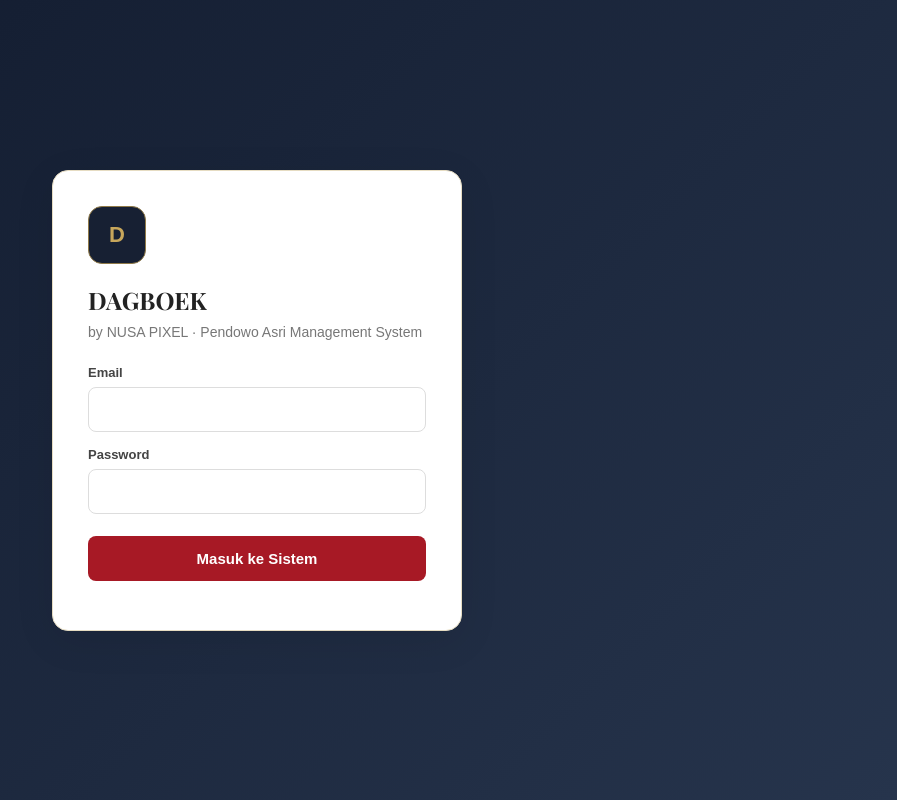
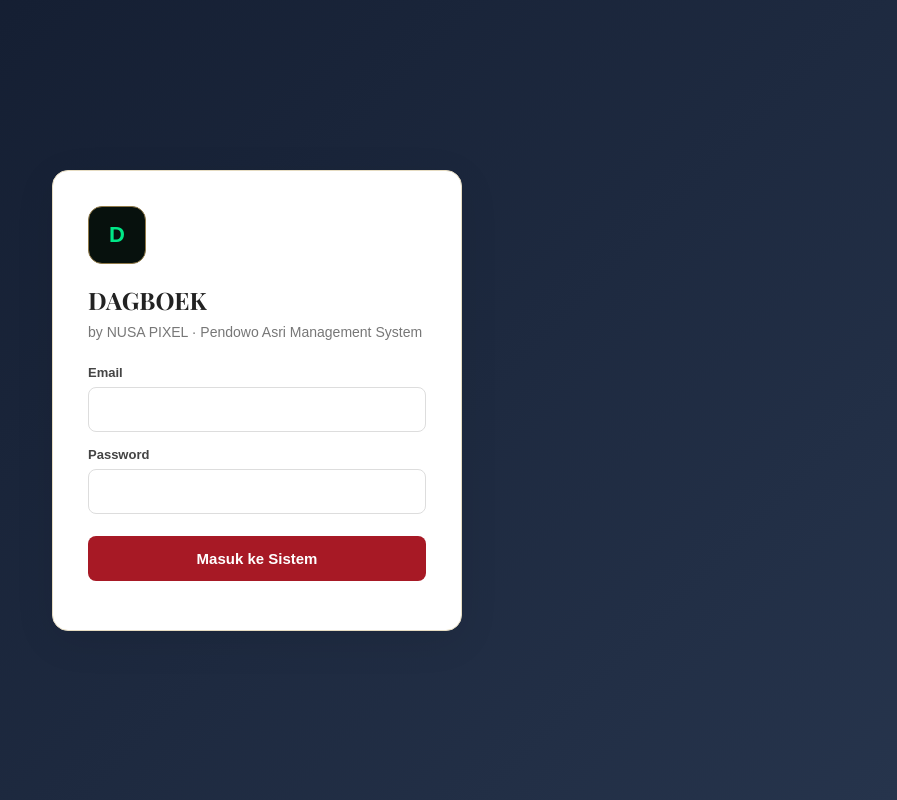
Before and after one commit to ahmadnashir0409-sudo/sistem_akuntansi_kopdes, a plain HTML site: page index.html in a window 1280 px wide. Shown: the whole page, without its empty margins (383-1280 px from the left). Drawn offline with nearby package versions, Linux system fonts and the light colour scheme.

Commit message:
Rebrand DAIBOEK: style.css

```diff
--- a/style.css
+++ b/style.css
@@ -1,11 +1,11 @@
 
-/* KDMP ERP - Pendowo Asri
+/* DAIBOEK by Nusa Pixel - Sistem Akuntansi Koperasi Desa
    Stylesheet utama + modul akuntansi dan rekonsiliasi bank
 */
 
 :root {
-  --red: #b91c2c;
-  --dark: #851522;
+  --red: #00e887;
+  --dark: #07110d;
   --bg: #f5f6fa;
   --white: #ffffff;
   --text: #252a34;
@@ -117,7 +117,7 @@ button {
 
 .menu button:hover,
 .menu button.active {
-  background: #fff0f1;
+  background: #e5fff3;
   color: var(--red);
 }
 
@@ -532,7 +532,7 @@ footer {
 .login-logo {
   width: 58px;
   height: 58px;
-  background: #a71925;
+  background: #00a968;
   color: #fff;
   border-radius: 14px;
   display: flex;
@@ -590,7 +590,7 @@ footer {
 }
 
 #loginError {
-  color: #b91c2c;
+  color: #00a968;
   font-size: 13px;
   margin-top: 14px;
 }
@@ -1204,7 +1204,7 @@ footer {
 .about-brand-credit span{color:#858b98;min-width:115px}
 .about-brand-credit strong{color:#252a34}
 .about-brand-footer{margin:14px 0 0;color:#9298a3;font-size:11px;font-style:italic}
-body[data-kdmp-theme="dark"] .about-brand-card{background:linear-gradient(135deg,#202633 0%,#2b222b 100%);border-color:#45404b}
+body[data-kdmp-theme="dark"] .about-brand-card{background:linear-gradient(135deg,#202633 0%,#2b222b 100%);border-color:#244b38}
 body[data-kdmp-theme="dark"] .about-brand-content h3,body[data-kdmp-theme="dark"] .about-brand-credit strong{color:#edf0f5}
 body[data-kdmp-theme="dark"] .about-brand-description{color:#c0c7d2}
 body[data-kdmp-theme="dark"] .about-brand-divider{background:#45404b}
@@ -1212,13 +1212,13 @@ body[data-kdmp-theme="dark"] .about-brand-divider{background:#45404b}
 
 
 
-/* DAGBOEK by Nusa Pixel — modern classic enterprise identity */
+/* DAIBOEK by Nusa Pixel — black & neon green identity */
 :root{
-  --dagboek-charcoal:#172033;
-  --dagboek-charcoal-soft:#222d43;
-  --dagboek-gold:#c7a65b;
-  --dagboek-gold-light:#e4cf98;
-  --dagboek-ivory:#f5f3ed;
+  --dagboek-charcoal:#07110d;
+  --dagboek-charcoal-soft:#10231a;
+  --dagboek-gold:#00e887;
+  --dagboek-gold-light:#8fffc9;
+  --dagboek-ivory:#0b1510;
 }
 body{font-family:"Inter",Arial,sans-serif;background:var(--dagboek-ivory)}
 .brand h2,.topbar h2,.welcome h1,.panel-header h3{font-family:"Playfair Display",Georgia,serif}
@@ -1284,7 +1284,7 @@ body[data-kdmp-theme="dark"] .settings-card p,
 body[data-kdmp-theme="dark"] .report-description{color:#aab4c6}
 body[data-kdmp-theme="dark"] .erp-button.secondary,
 body[data-kdmp-theme="dark"] .settings-btn.secondary{background:#303d55;color:#e9edf5}
-body[data-kdmp-theme="dark"] .about-brand-card{background:#202b40;border-color:#3a4861}
+body[data-kdmp-theme="dark"] .about-brand-card{background:#10231a;border-color:#3a4861}
 body[data-kdmp-theme="dark"] .about-brand-content h3,
 body[data-kdmp-theme="dark"] .about-brand-credit strong{color:#edf0f5}
 body[data-kdmp-theme="dark"] .about-brand-description{color:#c0c7d2}
```
